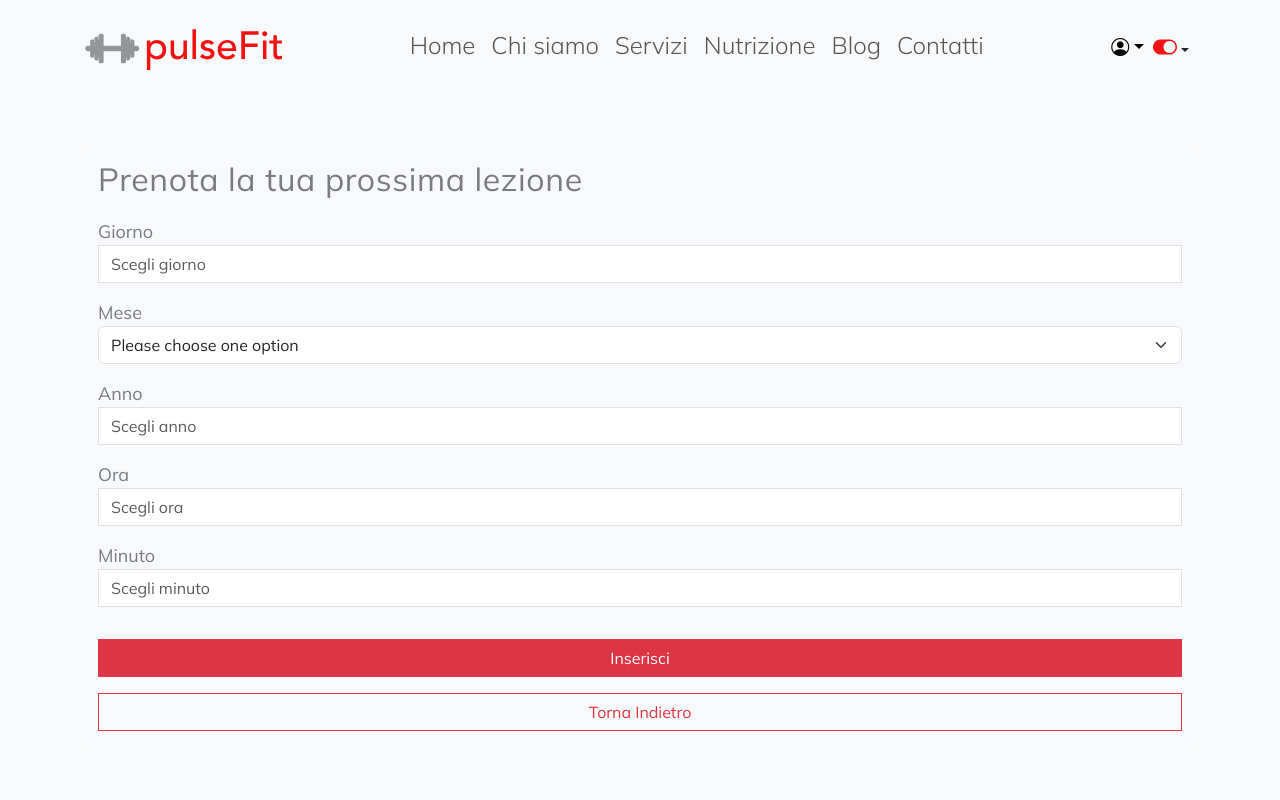
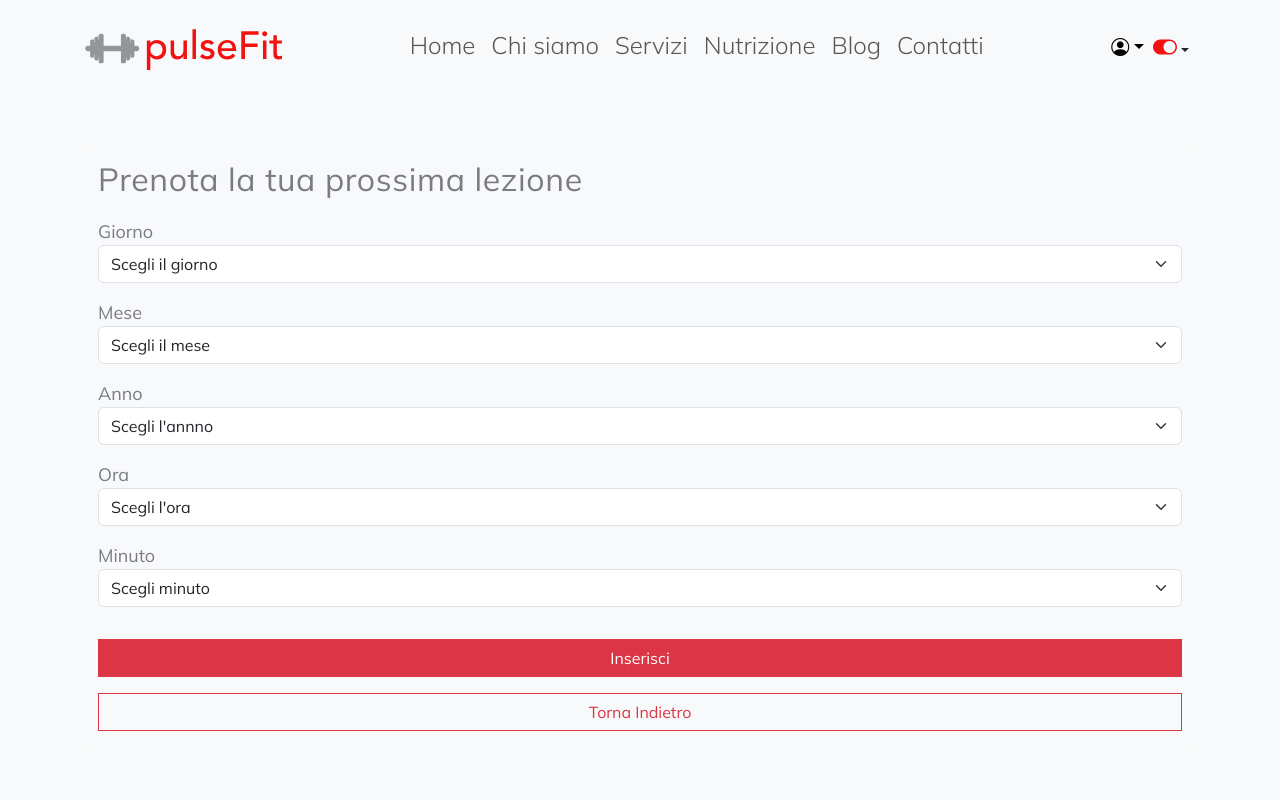
Before and after one commit to Andrea-vicari/tigerFitness, a React (Vite) app in the folder client/: page /newbooking in a window 1280 px wide. Shown: the top 800 px of the page. Built offline with nearby package versions, Linux system fonts and the light colour scheme.

Commit message:
NewBooking.jsx
Inserted select on all fields

```diff
--- a/client/src/Components/dashcomponents/NewBooking.jsx
+++ b/client/src/Components/dashcomponents/NewBooking.jsx
@@ -29,9 +29,21 @@ const NewBooking = () =>{
 
   var today = new Date().toDateString()
 
-  const monthsList = [
+  const elencoMesi = [
     "Gennaio","Febbraio","Marzo","Aprile", "Maggio", "Giugno", "Luglio", "Agosto", "Settembre", "Ottobre", "Novembre", "Dicembre"
-];
+  ];
+  const elencoGiorni = [
+    1,2,3,4,5,6,7,8,9,10,11,12,13,14,15,16,17,18,19,20,21,22,23,24,25,26,27,28,29,30,31
+  ];
+  const elencoOre = [
+    8,9,10,11,12,13,14,15,16,17,18,19,20,21
+  ];
+  const elencoMinuti = [
+    0,30
+  ];
+  const elencoAnni = [
+    2024,2025,2026,2027,2028,2029,2030,2031
+  ];
 
   console.log(today)
     const [utente, setUser] = useState('')
@@ -104,22 +116,21 @@ const NewBooking = () =>{
             <h2 className={textType}>Prenota la tua prossima lezione</h2>
             <form onSubmit={handleSubmit}>
 
-              <div className="mb-3">
-                <label htmlFor="title">
+            <div className="mb-3">
+              <label htmlFor="title">
                   <strong>Giorno</strong>
                 </label>
 
-                <input
-                  type="number"
-                  placeholder="Scegli giorno"
-                  autoComplete="off"
-                  name="text"
-                  className="form-control rounded-0"
-                  min="0" max="31" step="1"
-                  onChange={(e) => setGiorno(e.target.value)}
-                  value={giorno}
-                  required={true}
-                />
+                <select className="form-select" onChange={(e) => setGiorno(e.target.value)}>
+                <option>Scegli il giorno</option>
+                {elencoGiorni.map((option, index) => {
+                    return (
+                        <option key={index}>
+                            {option}
+                        </option>
+                    );
+                })}
+                </select>
               </div>
 
               <div className="mb-3">
@@ -128,8 +139,8 @@ const NewBooking = () =>{
                 </label>
 
                 <select className="form-select" onChange={(e) => setMese(e.target.value)}>
-                <option>Please choose one option</option>
-                {monthsList.map((option, index) => {
+                <option>Scegli il mese</option>
+                {elencoMesi.map((option, index) => {
                     return (
                         <option key={index}>
                             {option}
@@ -143,49 +154,50 @@ const NewBooking = () =>{
               <label htmlFor="title">
                   <strong>Anno</strong>
                 </label>
-                <input
-                  type="number"
-                  placeholder="Scegli anno"
-                  autoComplete="off"
-                  name="text"
-                  className="form-control rounded-0"
-                  min="2024" max="2030" step="1"
-                  onChange={(e) => setAnno(e.target.value)}
-                  value={anno}
-                  required={true}
-                />
+
+                <select className="form-select" onChange={(e) => setAnno(e.target.value)}>
+                <option>Scegli l'annno</option>
+                {elencoAnni.map((option, index) => {
+                    return (
+                        <option key={index}>
+                            {option}
+                        </option>
+                    );
+                })}
+                </select>
               </div>
               <div className="mb-3">
               <label htmlFor="title">
                   <strong>Ora</strong>
                 </label>
-                <input
-                  type="number"
-                  placeholder="Scegli ora"
-                  autoComplete="off"
-                  name="text"
-                  className="form-control rounded-0"
-                  min="7" max="21" step="1"
-                  onChange={(e) => setOra(e.target.value)}
-                  value={ora}
-                  required={true}
-                />
+
+                <select className="form-select" onChange={(e) => setOra(e.target.value)}>
+                <option>Scegli l'ora</option>
+                {elencoOre.map((option, index) => {
+                    return (
+                        <option key={index}>
+                            {option}
+                        </option>
+                    );
+                })}
+                </select>
               </div>
+
               <div className="mb-3">
               <label htmlFor="title">
                   <strong>Minuto</strong>
                 </label>
-                <input
-                  type="number"
-                  placeholder="Scegli minuto"
-                  autoComplete="off"
-                  name="text"
-                  className="form-control rounded-0"
-                  min="0" max="30" step="30"
-                  onChange={(e) => setMinuto(e.target.value)}
-                  value={minuto}
-                  required={true}
-                />
+
+                <select className="form-select" onChange={(e) => setMinuto(e.target.value)}>
+                <option>Scegli minuto</option>
+                {elencoMinuti.map((option, index) => {
+                    return (
+                        <option key={index}>
+                            {option}
+                        </option>
+                    );
+                })}
+                </select>
               </div>
 
               <button type="submit" className="btn btn-danger w-100 rounded-0 mt-3" onClick={()=>setUser(userID)}>
```
